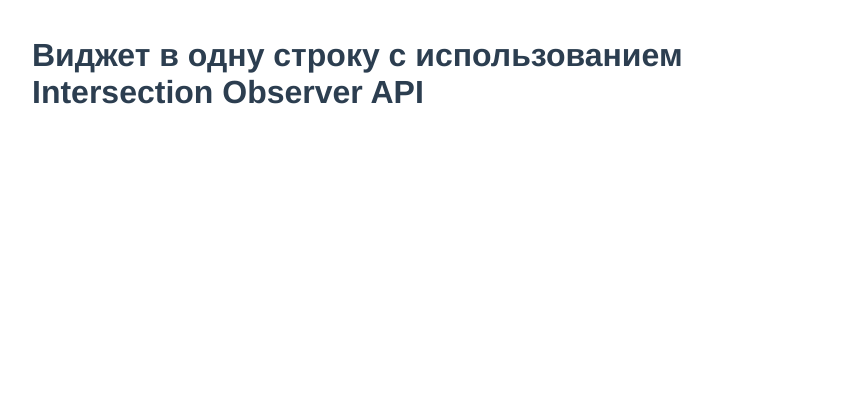
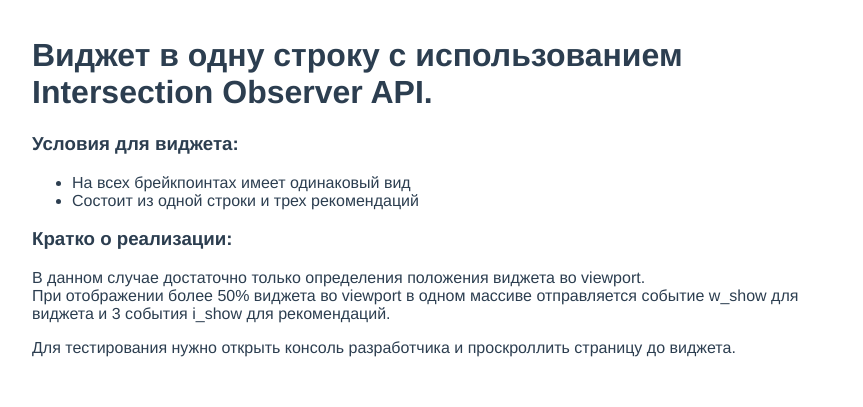
Before and after one commit to karambafe/aiturec-observe-widget-examples, a Vue app: page / in a window 1280 px wide. Shown: the top 407 px of the page, without its empty margins (208-1071 px from the left). Built offline with nearby package versions, Linux system fonts and the light colour scheme.

Commit message:
update page description

```diff
--- a/src/App.vue
+++ b/src/App.vue
@@ -1,8 +1,24 @@
 <template>
   <div id="app">
     <h1 style="max-width: 800px;">
-      Виджет в одну строку с использованием Intersection Observer API
+      Виджет в одну строку с использованием Intersection Observer API.
     </h1>
+
+    <h3>Условия для виджета:</h3>
+    <ul>
+      <li>На всех брейкпоинтах имеет одинаковый вид</li>
+      <li>Состоит из одной строки и трех рекомендаций</li>
+    </ul>
+
+    <h3>Кратко о реализации:</h3>
+
+    <p>
+      В данном случае достаточно только определения положения виджета во viewport. <br>
+      При отображении более 50% виджета во viewport в одном массиве
+      отправляется событие w_show для виджета и 3 события i_show для рекомендаций.
+    </p>
+
+    <p>Для тестирования нужно открыть консоль разработчика и проскроллить страницу до виджета.</p>
 
     <div
       :id="WIDGET_ID"
@@ -99,9 +115,10 @@ export default {
   &__recommendation-image {
     display: block;
     width: 100%;
-    padding-top: 100%;
+    height: 150px;
     background-size: cover;
     background-repeat: no-repeat;
+    background-position: center;
   }
 }
 </style>
```
